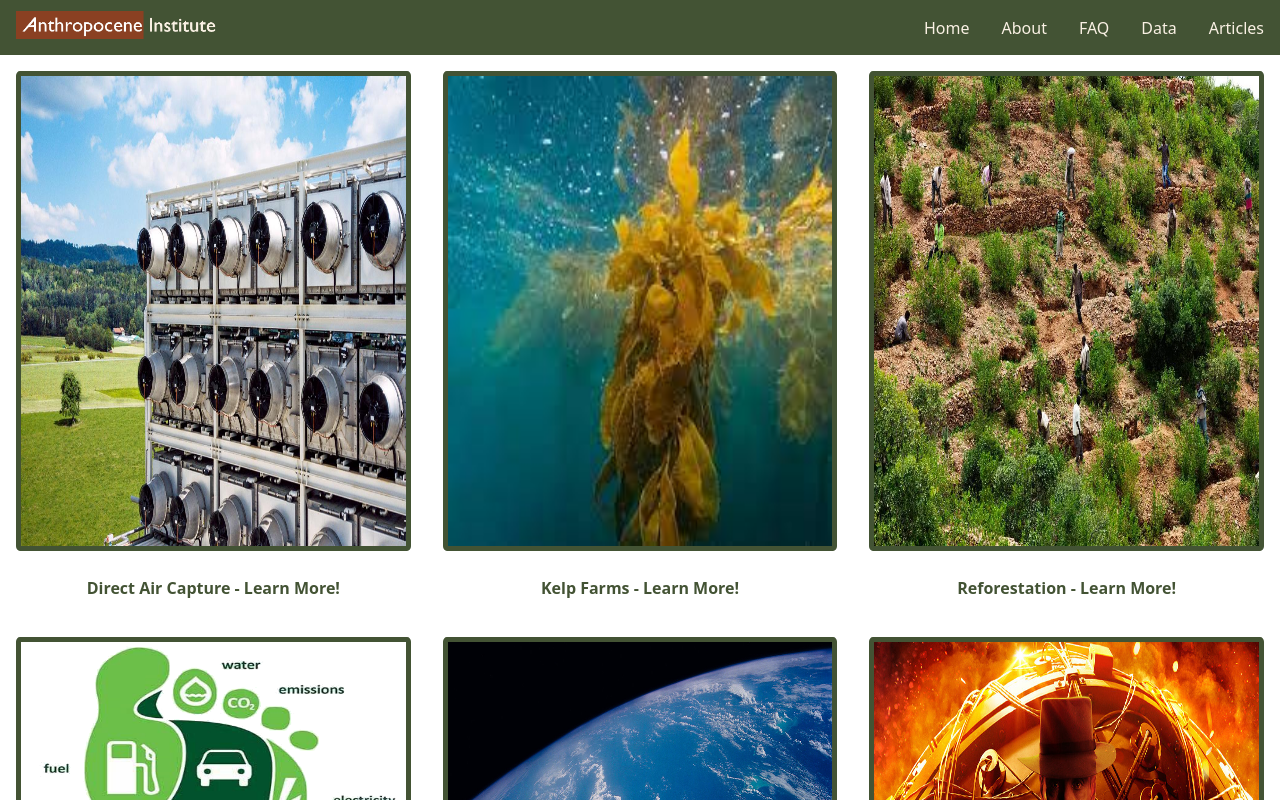
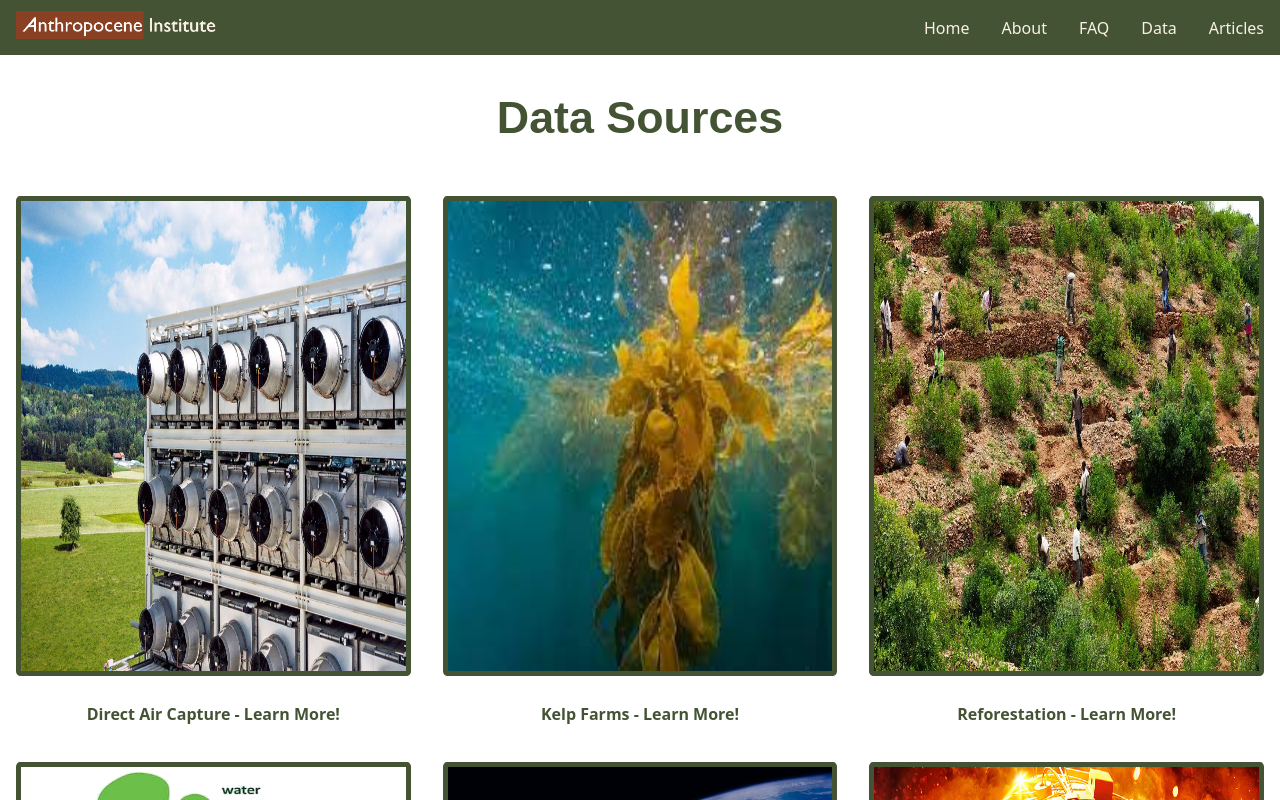
Before and after one commit to hemanthy1/Anthropocene-Institute-Capstone, a React (Create React App) app in the folder frontend/: page /articles in a window 1280 px wide. Shown: the top 800 px of the page. Built offline with nearby package versions, Linux system fonts and the light colour scheme.

Commit message:
Font on title

```diff
--- a/frontend/src/components/Accordion/Accordion.css
+++ b/frontend/src/components/Accordion/Accordion.css
@@ -42,13 +42,13 @@
 }
 
 .faqTitle {
-    text-align: left;
+    text-align: center;
     font-family: "Century Gothic", CenturyGothic, AppleGothic, sans-serif;
+    font-size: 3.5vw;
     font-style: normal;
     font-variant: normal;
     font-weight: bold;
     color: var(--secondary);
-    font-size: clamp(12px, 3vw, 30px);
 }
 
 .line {
--- a/frontend/src/pages/About/About.css
+++ b/frontend/src/pages/About/About.css
@@ -1,10 +1,10 @@
 .about-title {
+    text-align: center;
     font-family: "Century Gothic", CenturyGothic, AppleGothic, sans-serif;
-    font-size: 5vw;
+    font-size: 3.5vw;
     font-style: normal;
     font-variant: normal;
-    font-weight: 100;
-    line-height: 50px;
+    font-weight: bold;
     color: var(--secondary);
 }
 
--- a/frontend/src/pages/Action/Action.css
+++ b/frontend/src/pages/Action/Action.css
@@ -83,15 +83,13 @@
 }
 
 .action-title {
-    text-align: left;
+    text-align: center;
     font-family: "Century Gothic", CenturyGothic, AppleGothic, sans-serif;
+    font-size: 3.5vw;
     font-style: normal;
     font-variant: normal;
     font-weight: bold;
     color: var(--secondary);
-    font-size: clamp(12px, 3vw, 30px);
-    margin-left: 10vw;
-    margin-top: 5vh;
 }
 
 .senator-title {
--- a/frontend/src/pages/Articles/Articles.css
+++ b/frontend/src/pages/Articles/Articles.css
@@ -1,6 +1,16 @@
 .articles {
-  display: flex;
-  flex-wrap: wrap;
-  justify-content: center;
-  align-content: center;
+    display: flex;
+    flex-wrap: wrap;
+    justify-content: center;
+    align-content: center;
 }
+
+.articles-title {
+    text-align: center;
+    font-family: "Century Gothic", CenturyGothic, AppleGothic, sans-serif;
+    font-size: 3.5vw;
+    font-style: normal;
+    font-variant: normal;
+    font-weight: bold;
+    color: var(--secondary);
+}
--- a/frontend/src/pages/Articles/Articles.js
+++ b/frontend/src/pages/Articles/Articles.js
@@ -25,6 +25,8 @@ function Articles() {
   }
 
   return (
+      <>
+        <h2 className="articles-title"> Data Sources </h2>
         <div className='articles'>
             <ArticleLink link={links.link1} image={article1}>
             Direct Air Capture - Learn More!
@@ -51,6 +53,7 @@ function Articles() {
             Check Out the Capstone Experience at MSU!
             </ArticleLink>
         </div>
+    </>
   )
 }
 
--- a/frontend/src/pages/Data/Data.css
+++ b/frontend/src/pages/Data/Data.css
@@ -26,3 +26,9 @@
 .data-link-content:hover {
   transform: scale(1.01);
 }
+
+.data-title{
+  text-align: center;
+  font-family: "Century Gothic", CenturyGothic, AppleGothic, sans-serif;
+  font-size: 3.5vw;
+}
--- a/frontend/src/pages/Data/Data.js
+++ b/frontend/src/pages/Data/Data.js
@@ -29,7 +29,7 @@ function Data() {
     return (
         <div id="data-page">
             <div id="data-intro">
-        <h2> Data Sources </h2>
+                <h2 className="data-title"> Data Sources </h2>
                 <h3>
                     In the effort to provide complete transparency and to ensure reliable outcomes,
                     we've provided a comprehensive list of the different data sources that power
```
Lines whose indentation alone changed are shown as unchanged.
